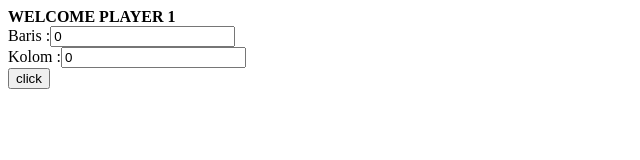
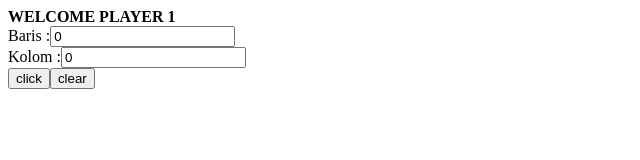
Before and after one commit to william-source/C1410031-Angular1, an Angular app: page / in a window 1280 px wide. Shown: the top 160 px of the page, without its empty margins (0-640 px from the left). Built offline with nearby package versions, Linux system fonts and the light colour scheme.

Commit message:
2 files modified

```diff
--- a/src/app/app.component.html
+++ b/src/app/app.component.html
@@ -7,3 +7,4 @@ Baris :<input [(ngModel)]="baris" type="text">
 Kolom :<input [(ngModel)]="kolom" type="text">
 <br>
 <button (click)="onClick()">click</button>
+<button (click)="Clear()">clear</button>
--- a/src/app/app.component.ts
+++ b/src/app/app.component.ts
@@ -10,10 +10,10 @@ export class AppComponent {
   player = 1;
   baris = 0;
   kolom = 0;
-
+  arr : number[][]
   onClick() {}
-  Clear(){
-    this.baris=0;
-    this.kolom=0;
+  Clear() {
+    this.baris = 0;
+    this.kolom = 0;
   }
 }
```
